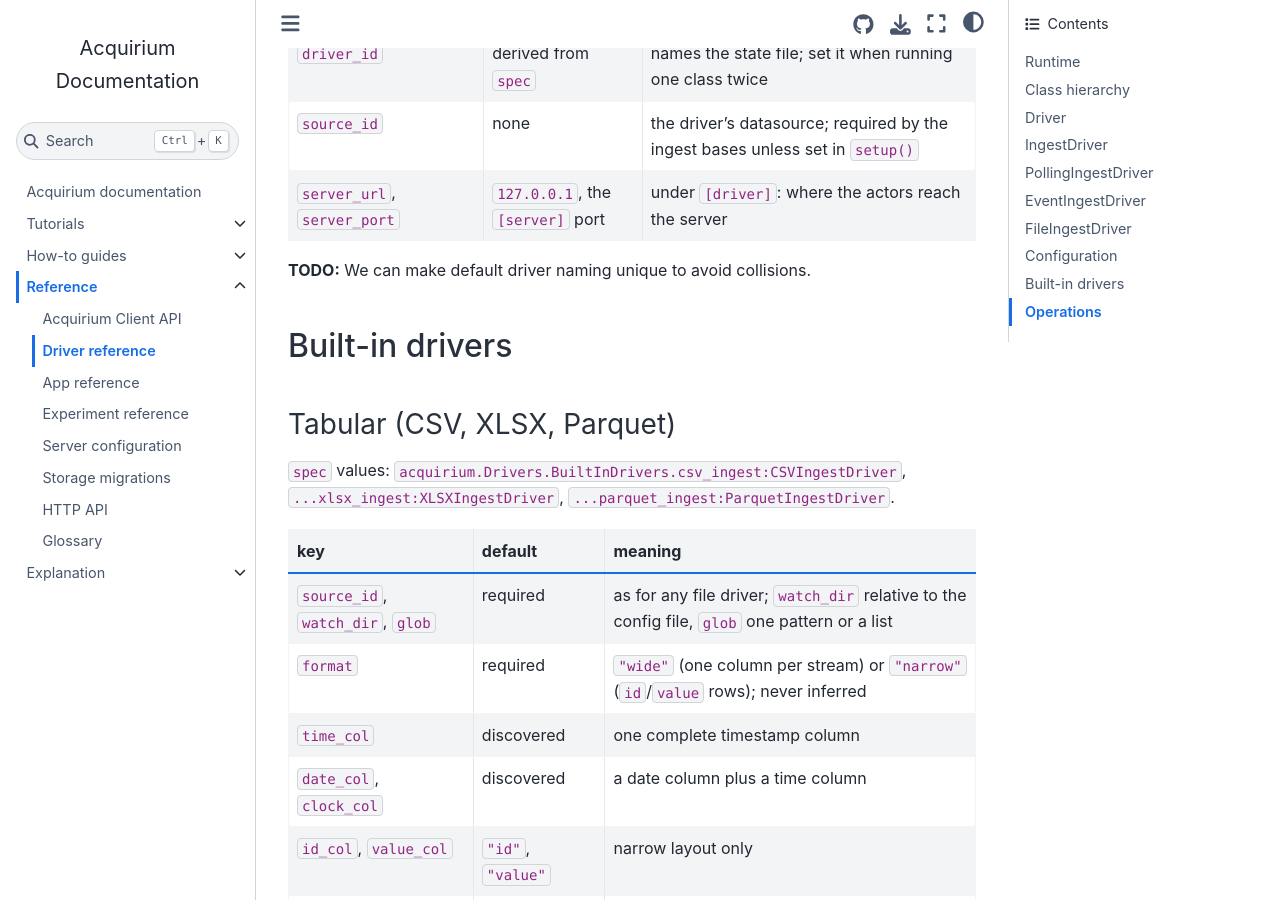
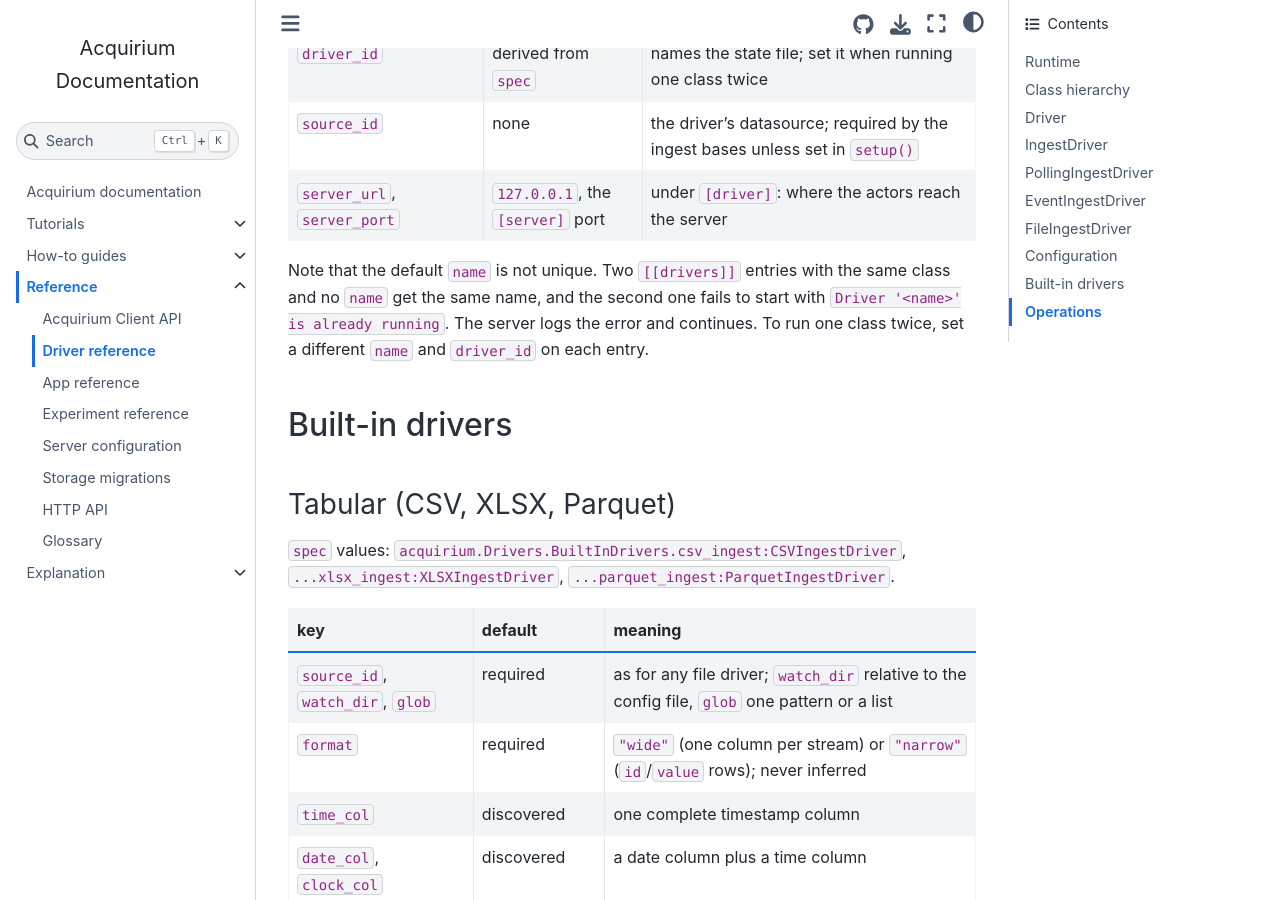
Before and after one commit to DataDrivenCPS/acquirium, a Jupyter Book: the page built from docs/reference/drivers.md, in a window 1280 px wide and 900 px high, scrolled down 8396 px. Built offline with Jupyter Book 1.0.4 settings and Sphinx 7.4.7 and the Sphinx Book theme 1.1.4, drawn with Linux system fonts in a browser that asks for light colours.

Commit message:
Docs: describe duplicate default driver names, drop the TODO

```diff
--- a/docs/reference/drivers.md
+++ b/docs/reference/drivers.md
@@ -261,7 +261,11 @@
 | `source_id` | none | the driver's datasource; required by the ingest bases unless set in `setup()` |
 | `server_url`, `server_port` | `127.0.0.1`, the `[server]` port | under `[driver]`: where the actors reach the server |
 
-**TODO:** We can make default driver naming unique to avoid collisions.
+Note that the default `name` is not unique.
+Two `[[drivers]]` entries with the same class and no `name` get the same name,
+and the second one fails to start with `Driver '<name>' is already running`.
+The server logs the error and continues.
+To run one class twice, set a different `name` and `driver_id` on each entry.
 
 <!-- TODO: two more keys the supervisor reads are undocumented above:
      `[driver] use_ssl` (false; it is in the sample acquirium.toml) and
```
